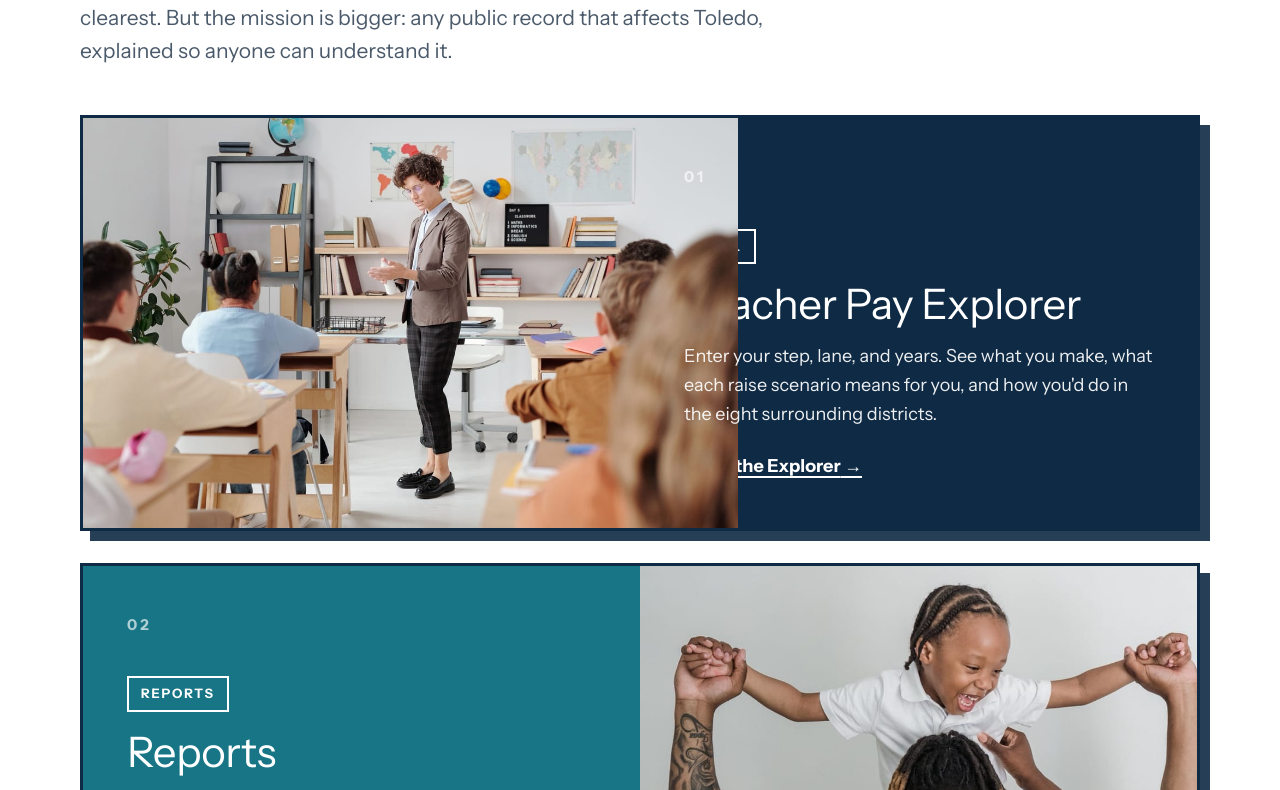
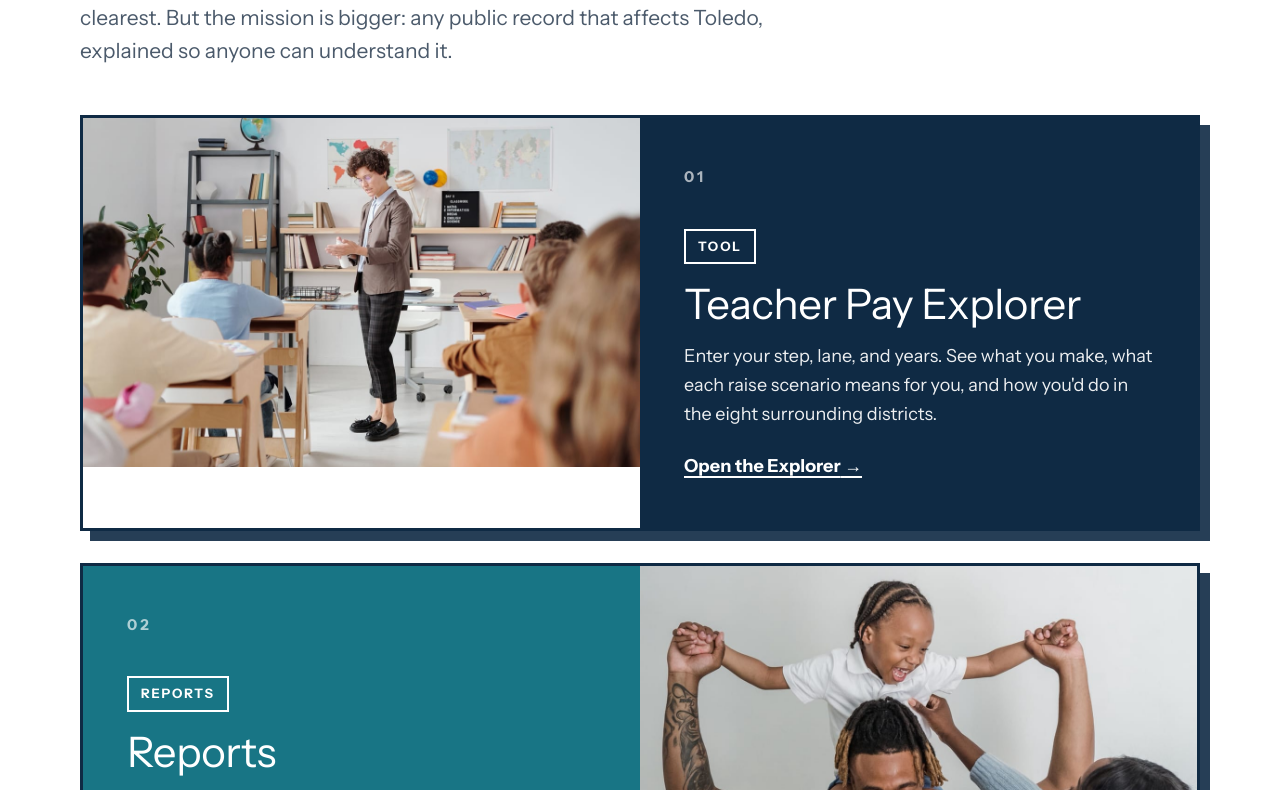
Before and after one commit to a9j/MKP, a Next.js app: page / in a window 1280 px wide. Shown: the part 1930-2720 px from the top of the page. Built offline with nearby package versions, Linux system fonts and the light colour scheme; no server answers; the database is empty.

Commit message:
Fix program card photo overflow covering text

```diff
--- a/src/app/globals.css
+++ b/src/app/globals.css
@@ -1191,7 +1191,12 @@
   margin-top: -8px;
 }
 
+.civic-hero-photos > * {
+  min-width: 0;
+}
+
 .civic-hero-photo.photo {
+  width: 100%;
   border: 6px solid #fff;
   box-shadow: 8px 8px 0 rgba(0, 0, 0, 0.35);
 }
@@ -1249,12 +1254,16 @@
   box-shadow: 10px 10px 0 rgba(15, 42, 68, 0.9);
 }
 
+.civic-program-card > * {
+  min-width: 0;
+}
+
 .civic-program-card:nth-child(even) .civic-program-photo {
   order: 2;
 }
 
 .civic-program-photo.photo {
-  height: 100%;
+  width: 100%;
   min-height: 320px;
 }
 
@@ -1314,6 +1323,7 @@
 }
 
 .civic-steps-photo {
+  width: 100%;
   border: 6px solid #fff;
   box-shadow: 10px 10px 0 rgba(0, 0, 0, 0.35);
   position: sticky;
```
